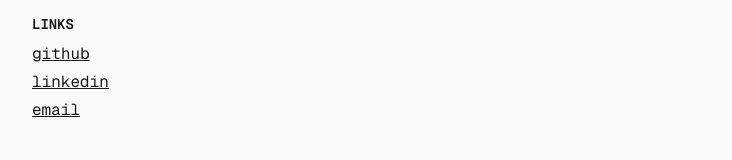
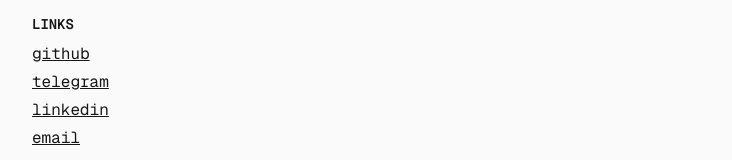
Before and after one commit to abglnv/profile, a Next.js app: page / in a window 1280 px wide. Shown: the part 627-787 px from the top of the page, without its empty margins (272-1004 px from the left). Built offline with nearby package versions, Linux system fonts and the light colour scheme.

Commit message:
add telegram

```diff
--- a/src/app/page.tsx
+++ b/src/app/page.tsx
@@ -41,6 +41,7 @@
               <h2 className="uppercase text-sm font-semibold mb-2">links</h2>
               <ul className="space-y-1">
                 <li><a href="https://github.com/abglnv" target="_blank" className="underline">github</a></li>
+                <li><a href="https://t.me/abglnv" target="_blank" className="underline">telegram</a></li>
                 <li><a href="https://www.linkedin.com/in/baglanov/" target="_blank" className="underline">linkedin</a></li>
                 <li><a href="mailto:me@baglanov.com" target="_blank" className="underline">email</a></li>
               </ul>
```
